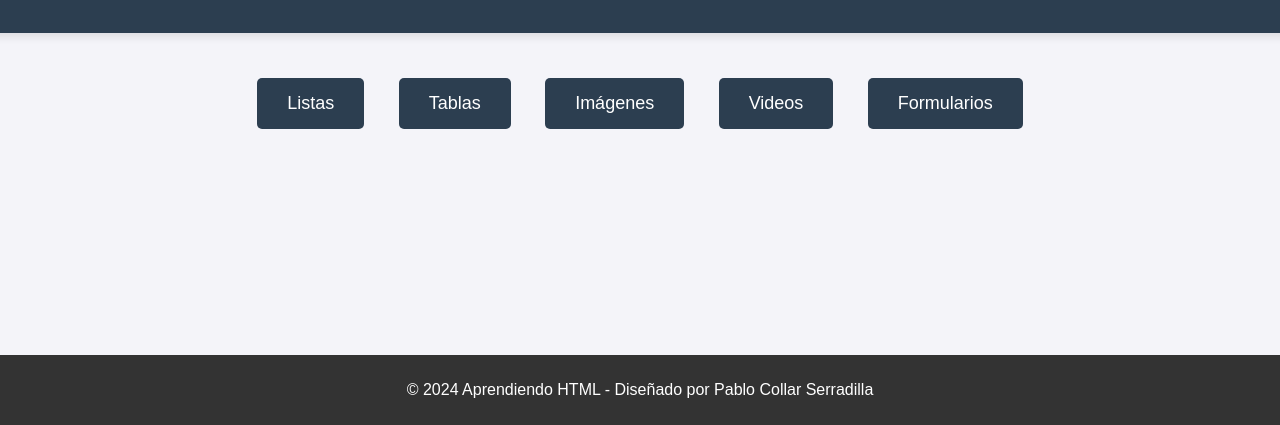
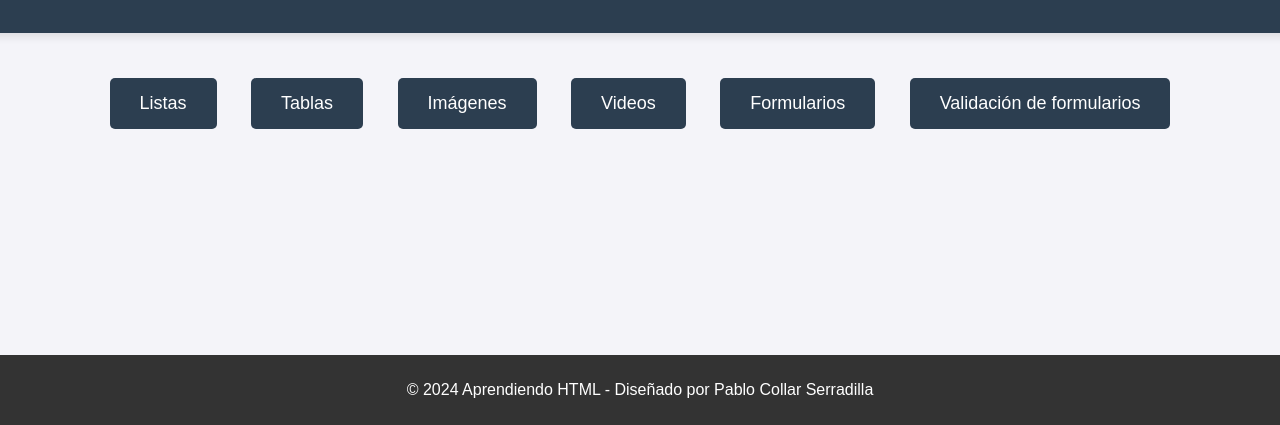
Before and after one commit to Serra-albarregas/LenguajesDeMarca, a plain HTML site: page index.html in a window 1280 px wide. Shown: the part 375-800 px from the top of the page. Drawn offline with Linux system fonts and the light colour scheme.

Commit message:
Index updated

```diff
--- a/index.html
+++ b/index.html
@@ -18,6 +18,7 @@
         <a href="teoria/imagenes.html">Imágenes</a>
         <a href="teoria/videos.html">Videos</a>
         <a href="teoria/formularios.html">Formularios</a>
+        <a href="teoria/validacion.html">Validación de formularios</a>
     </nav>
 
     <footer>
```
